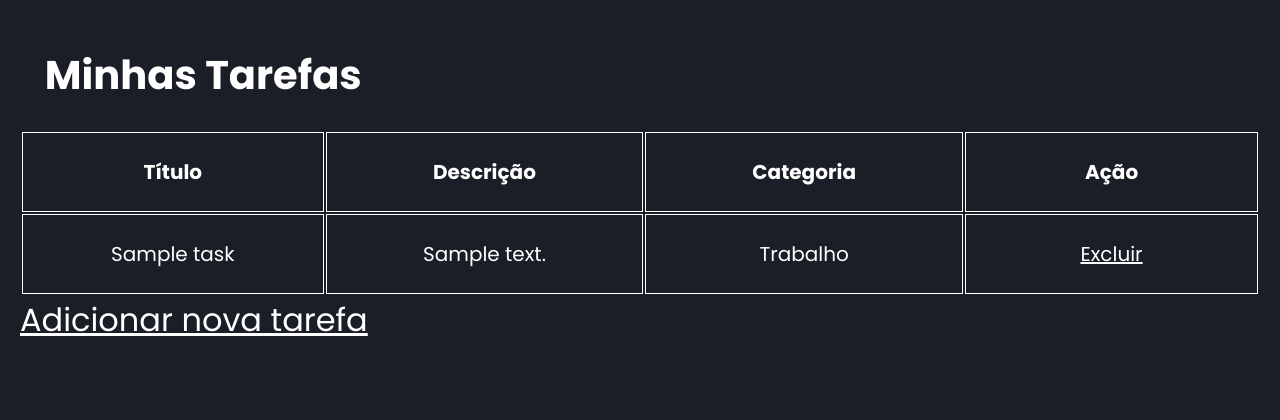
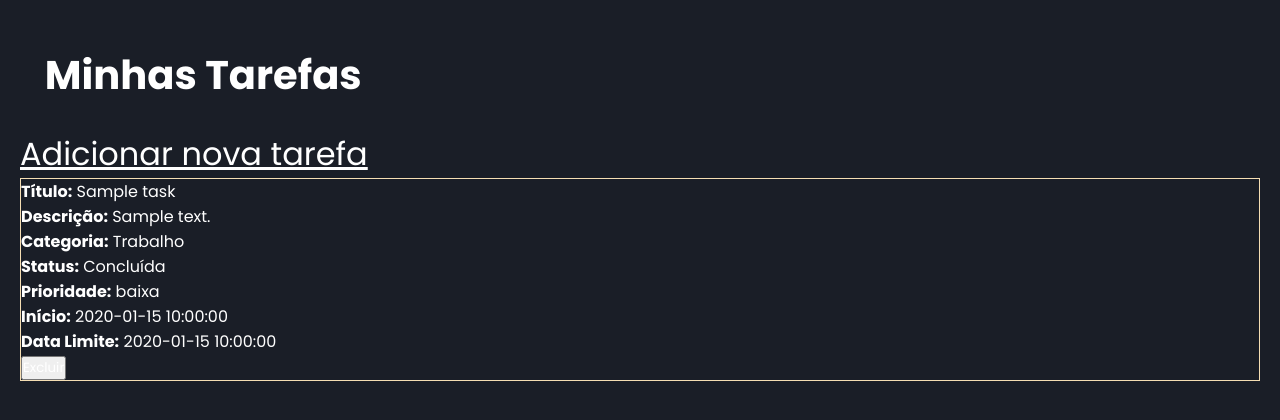
Before and after one commit to rafael-araujo1/Projeto-PSI-2B, a Flask app: page /dashboard in a window 1280 px wide. Shown: the part 80-500 px from the top of the page. Run offline with Flask 3, Linux system fonts and the light colour scheme; the visitor is signed in with stand-in values (Sample User, id 1); tables that the repository leaves empty hold one stand-in row (values such as "Sample post"); some libraries are stand-ins or nearby versions.

Commit message:
Realizando alguns ajustes

```diff
--- a/app.py
+++ b/app.py
@@ -4,6 +4,7 @@ from MySQLdb import IntegrityError
 from flask_bcrypt import Bcrypt
 from flask_mail import Mail, Message
 from functools import wraps
+from datetime import datetime
 
 app = Flask(__name__)
 app.config.from_object('config.Config')
@@ -105,11 +106,11 @@ def login():
 @app.route('/dashboard')
 @login_required
 def dashboard():
-    users_id = session['users_id']
+    users_id = int(session['users_id'])
     cur = mysql.connection.cursor()
 
     cur.execute("""
-        SELECT tas_id, tas_title, tas_description, tas_categoria from tb_task
+        SELECT tas_id, tas_title, tas_description, tas_categoria, tas_status, tas_prioridade, tas_created_at, tas_data_limite from tb_task
         WHERE tas_use_id = %s
     """, (users_id,))
     tasks = cur.fetchall()
@@ -128,13 +129,21 @@ def add_task():
         description = request.form['description']
         data_limite = request.form["data-limite"].replace("T", " ")
         categoria = request.form['categoria']
+        status = ''
         prioridade = request.form["prioridade"]
         users_id = session['users_id']
 
+        data_limiteAux = datetime.strptime(data_limite, "%Y-%m-%d %H:%M")
+
+        if data_limiteAux < datetime.now():
+            status = "Pendente"
+        else:
+            status = "Em andamento"
+
         # Inserir a tarefa com a categoria selecionada
         cur = mysql.connection.cursor()
-        cur.execute("INSERT INTO tb_task (tas_use_id, tas_title, tas_description, tas_data_limite, tas_categoria, tas_prioridade) VALUES (%s, %s, %s, %s, %s, %s)",
-                    (users_id, title, description, data_limite, categoria, prioridade))
+        cur.execute("INSERT INTO tb_task (tas_use_id, tas_title, tas_description, tas_data_limite, tas_categoria, tas_status, tas_prioridade) VALUES (%s, %s, %s, %s, %s, %s, %s)",
+                    (users_id, title, description, data_limite, categoria, status, prioridade))
         mysql.connection.commit()
         cur.close()
 
--- a/config.py
+++ b/config.py
@@ -4,13 +4,13 @@ class Config:
     # Configurações do banco de dados MySQL
     MYSQL_HOST = 'localhost'
     MYSQL_USER = 'root'
-    MYSQL_PASSWORD = ''
+    MYSQL_PASSWORD = 'senha'
     MYSQL_DB = 'db_flask'
 
     # Configurações de email
     MAIL_SERVER = 'smtp.gmail.com'
     MAIL_PORT = 587
     MAIL_USE_TLS = True
-    MAIL_USERNAME = 'dtuberscaico@gmail.com'
+    MAIL_USERNAME = 'dtuberscaicogo@gmail.com'
     MAIL_PASSWORD = 'senha'
     MAIL_DEFAULT_SENDER = 'dtuberscaicogo@gmail.com'
--- a/static/css/style.css
+++ b/static/css/style.css
@@ -247,7 +247,7 @@ nav {
 }
 
 #add_task-btn {
-    margin-top: 200px;
+    margin-top: 2%;
     font-size: 32px
 }
 
--- a/templates/dashboard.html
+++ b/templates/dashboard.html
@@ -3,27 +3,21 @@
 
 {% block content %}
 <h2 class="add_task-h2">Minhas Tarefas</h2>
+<a href="{{ url_for('add_task') }}" id="add_task-btn">Adicionar nova tarefa</a>
 
-<table class="table-tasks">
-    <tr>
-        <th>Título</th>
-        <th>Descrição</th>
-        <th>Categoria</th> <!-- Nova coluna para Categoria -->
-        <th>Ação</th>
-    </tr>
-    {% for task in tasks %}
-    <tr>
-        <td>{{ task[1] }}</td> <!-- Título -->
-        <td>{{ task[2] }}</td> <!-- Descrição -->
-        <td>{{ task[3] }}</td> <!-- Categoria -->
-        <td>
-            <form action="{{ url_for('delete_task', task_id=task[0]) }}" method="POST">
-                <button type="submit">Excluir</button>
-            </form>
-        </td>
-    </tr>
-    {% endfor %}
-</table>
+{% for task in tasks %}
+<div id="task" style="border: 1px solid wheat;">
+    <p><b>Título:</b> {{task[1]}} </p>
+    <p><b>Descrição:</b> {{task[2]}} </p>
+    <p><b>Categoria:</b> {{task[3]}} </p>
+    <p><b>Status:</b> {{task[4]}} </p>
+    <p><b>Prioridade:</b> {{task[5]}} </p>
+    <p><b>Início:</b> {{task[6]}} </p>
+    <p><b>Data Limite:</b> {{task[7]}} </p>
+    <form action="{{ url_for('delete_task', task_id=task[0]) }}" method="POST">
+        <button type="submit">Excluir</button>
+    </form>
+</div>
+{% endfor %}
 
-<a href="{{ url_for('add_task') }}" id="add_task-btn">Adicionar nova tarefa</a>
 {% endblock %}
```
